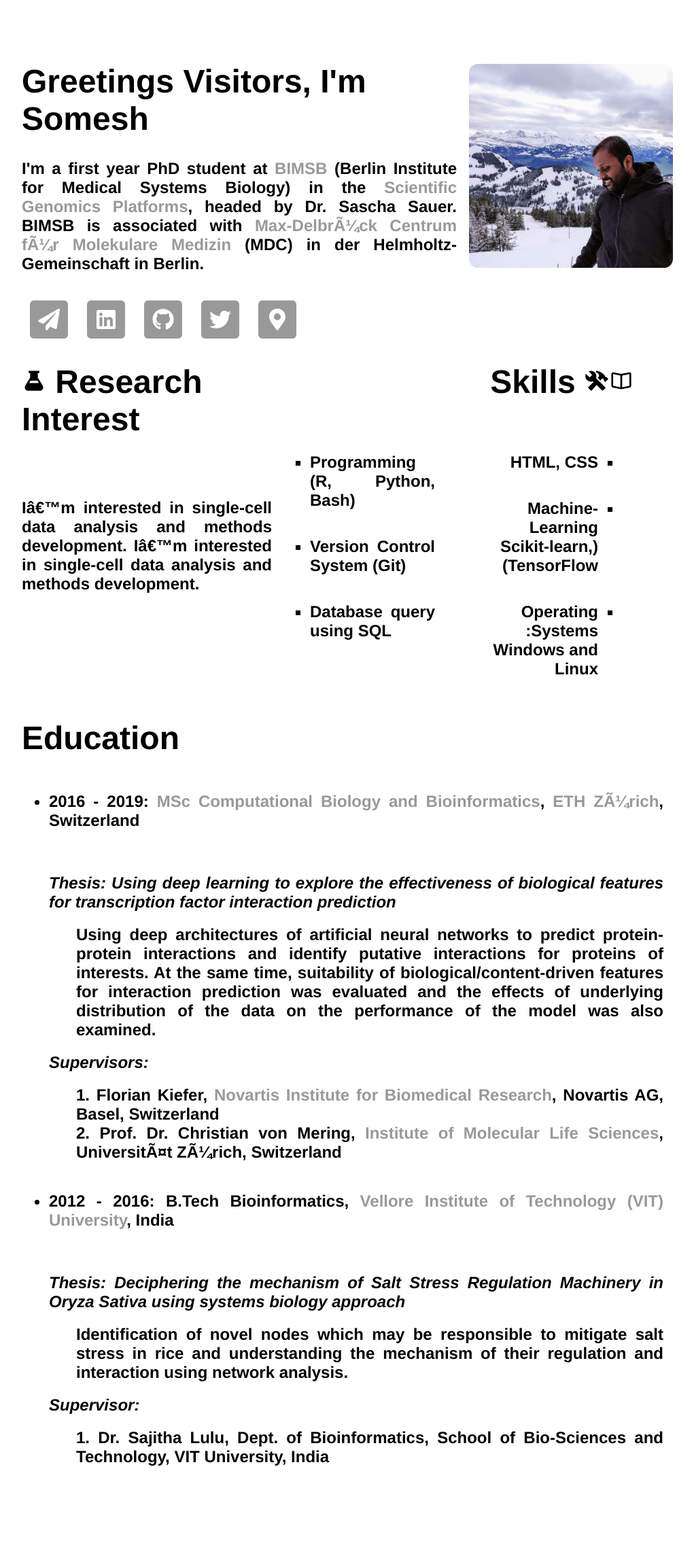
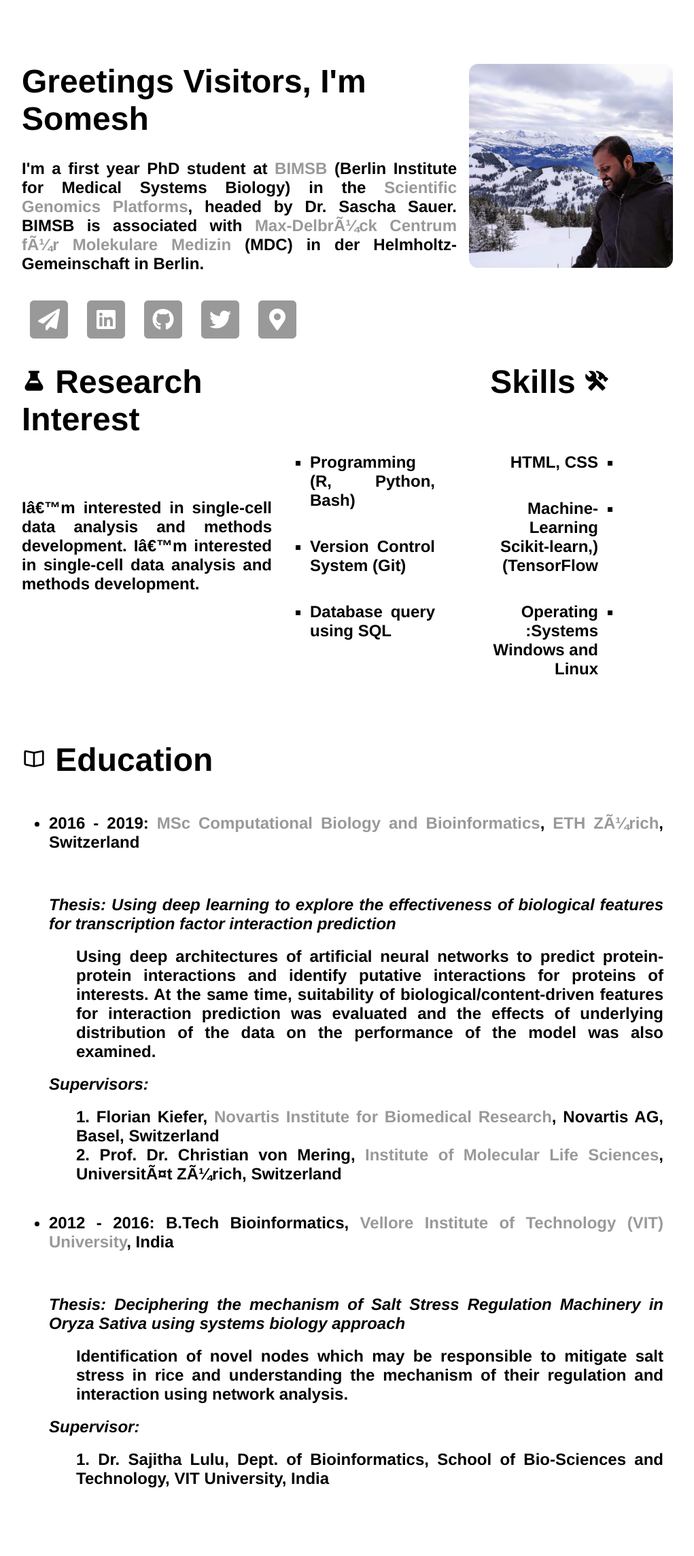
Before and after one commit to saisomesh2594/saisomesh2594.github.io, a Jekyll site: the page built from index.html, in a window 1280 px wide. Shown: the whole page at 68% size, without its empty margins (128-1149 px from the left). Built offline with Jekyll 4.4.1, drawn with Linux system fonts in a browser that asks for light colours; before the commit the page ends 2257 px from its top, so only the background shows below that.

Commit message:
Update index.html

```diff
--- a/index.html
+++ b/index.html
@@ -68,7 +68,7 @@ title: Somesh Sai, Just Another Bioinformatician
 			<img itemprop="image" src="{{ site.baseurl }}{{ site.logo }}" height="0" width="0" alt="Somesh"/></a>
 
 		</div>
-		<div style="clear:both"></div>
+
 	</div>
 	<!--<div id="footer-container"><footer></footer></div>-->
 	<div id="twwet-research-container">
@@ -121,7 +121,7 @@ title: Somesh Sai, Just Another Bioinformatician
 			</div>
 		</div>
 
-
+		<div style="clear:both"></div>
 	</div>
 	<div id="main-container">
 		<!--<div class="research-interest">
```
